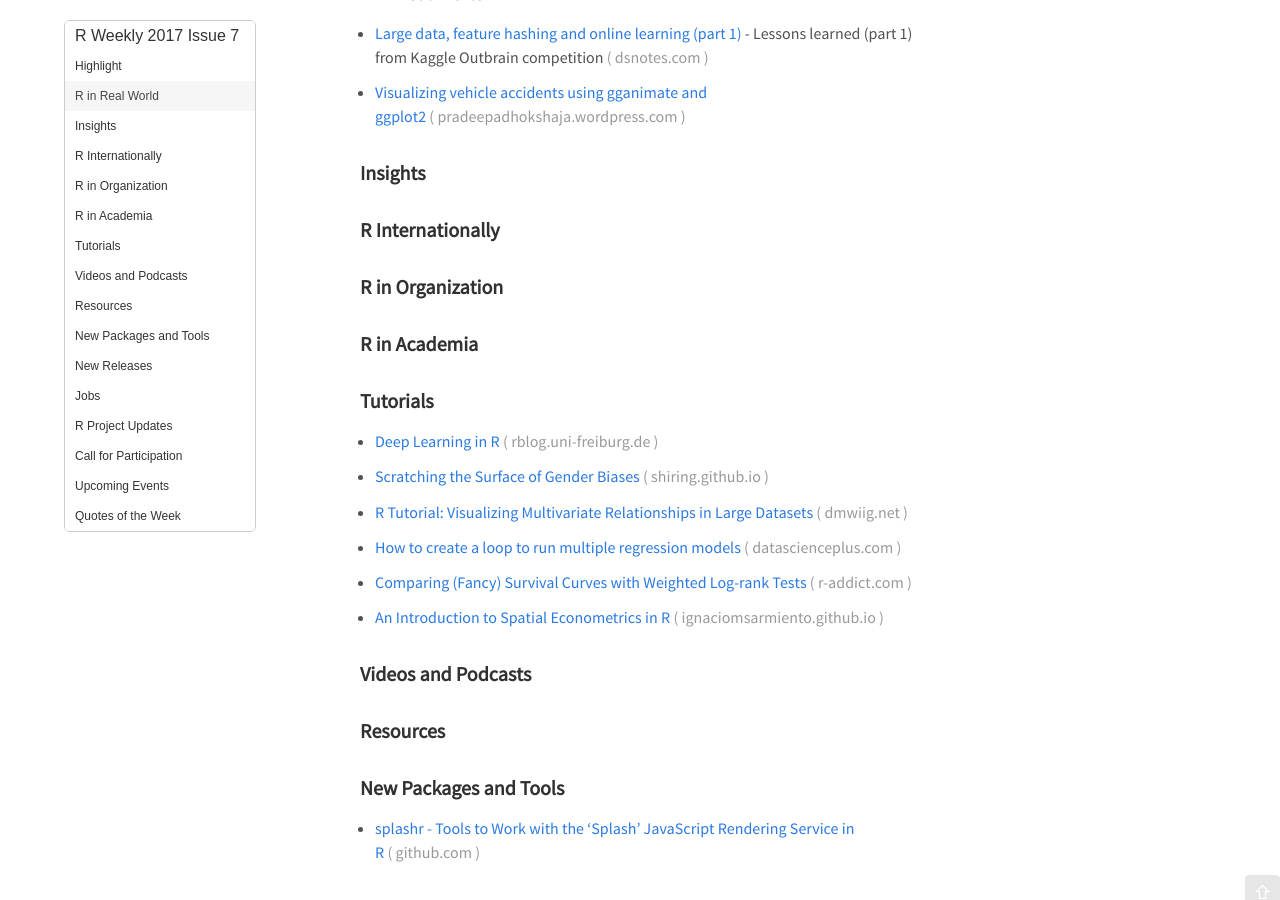
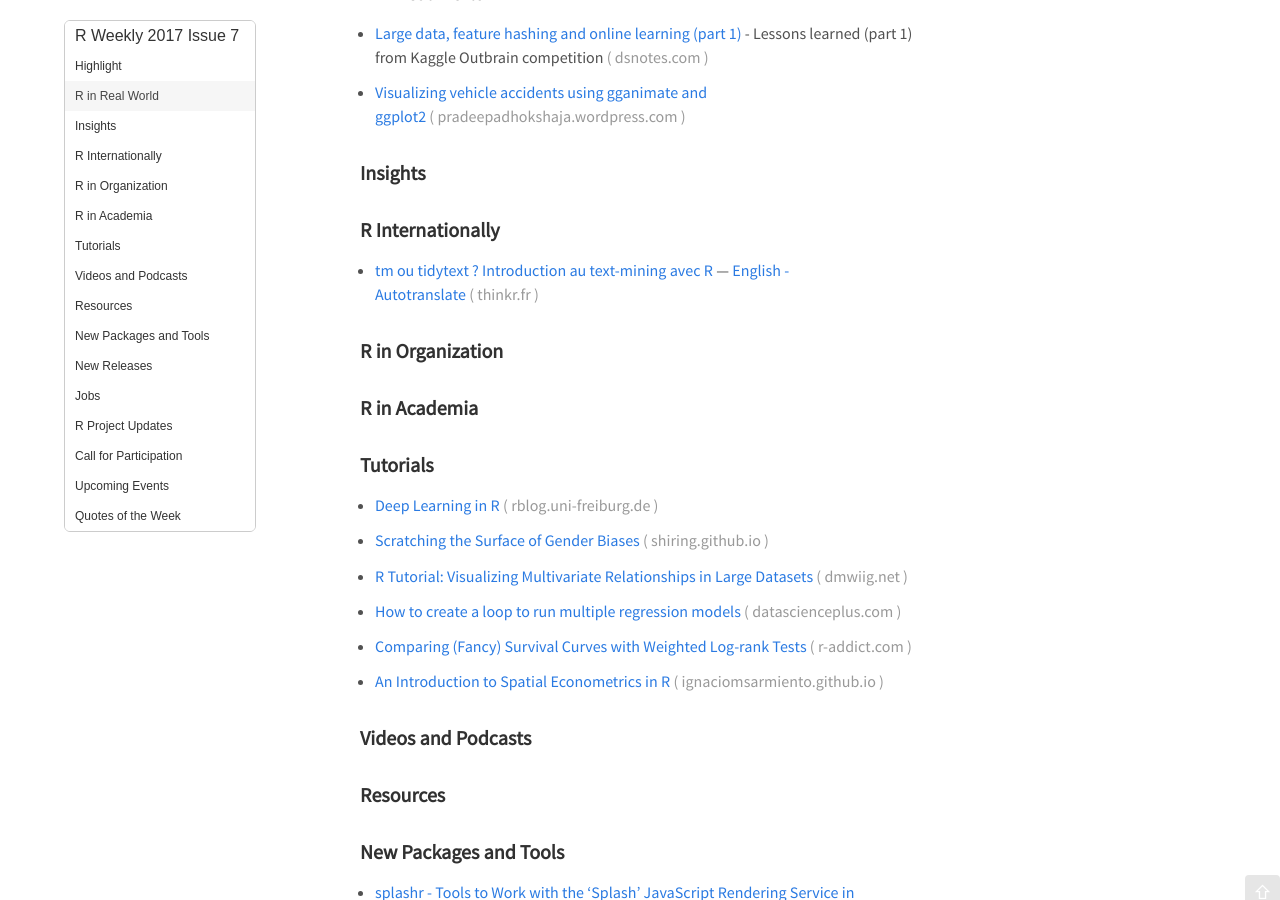
Before and after one commit to rweekly/rweekly.org, a Jekyll site: the page built from draft.md, in a window 1280 px wide and 900 px high, scrolled down 318 px. Built offline with Jekyll 4.4.1, drawn with Linux system fonts in a browser that asks for light colours; comment, search, counter and statistics services are not loaded.

Commit message:
Update draft.md

```diff
--- a/draft.md
+++ b/draft.md
@@ -16,7 +16,7 @@ Hello and welcome to this new issue!
 
 ### R in Real World
 
-+ [Large data, feature hashing and online learning (part 1) ](http://dsnotes.com/post/2017-01-27-lessons-learned-from-outbrain-click-prediction-kaggle-competition/) - Lessons learned (part 1) from Kaggle Outbrain competition
++ [Large data, feature hashing and online learning (part 1)](http://dsnotes.com/post/2017-01-27-lessons-learned-from-outbrain-click-prediction-kaggle-competition/) - Lessons learned (part 1) from Kaggle Outbrain competition
 + [Visualizing vehicle accidents using gganimate and ggplot2](https://pradeepadhokshaja.wordpress.com/2017/02/02/nyc-vehicle-accidents/)
 
 
@@ -26,7 +26,7 @@ Hello and welcome to this new issue!
 
 ### R Internationally
 
-
++ [tm ou tidytext ? Introduction au text-mining avec R](http://www.thinkr.fr/tm-ou-tidytext-introduction-au-text-mining-avec-r/) — [English - Autotranslate](http://translate.google.com/translate?hl=&sl=fr&tl=en&u=http://www.thinkr.fr/tm-ou-tidytext-introduction-au-text-mining-avec-r/)
 
 ### R in Organization
 
```
